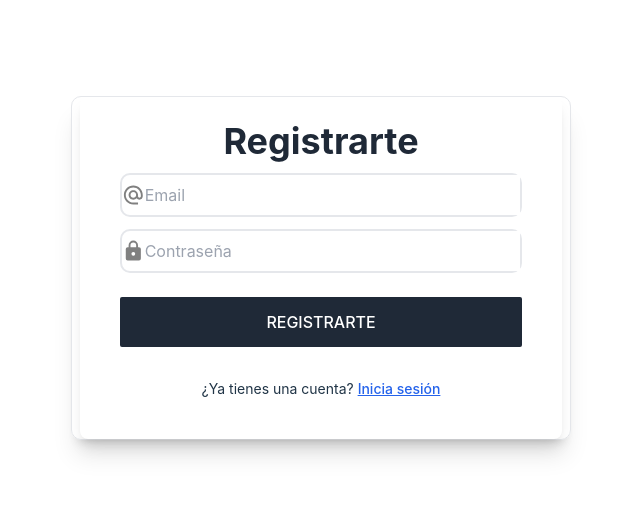
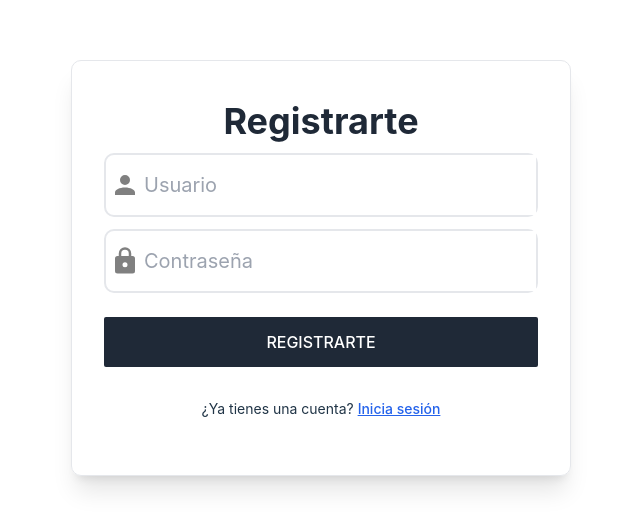
Before and after one commit to Tatiscode/clienteVotosAlcaldia, a React (Vite) app: page /SingUp in a window 1280 px wide. Shown: the part 132-662 px from the top of the page, without its empty margins (319-959 px from the left). Built offline with nearby package versions, Linux system fonts and the light colour scheme.

Commit message:
registro  terminado 4

```diff
--- a/src/components/Login.tsx
+++ b/src/components/Login.tsx
@@ -7,12 +7,9 @@ export const Login = () => {
 
 
         <div className=" w-full md:w-[500px] shadow-xl border rounded-[10px]">
-              <div className="mx-2 md:my-0  sm:my-auto     ">
+              <div className="mx-2 md:my-0  ">
 
-             <div className="
-                 px-6 py-10
-                  ">
-
+             <div className="px-6 py-10">
 
                  <h2 className="text-center font-bold text-3xl lg:text-4xl text-gray-800">
                      Iniciar sesion
--- a/src/components/Register.tsx
+++ b/src/components/Register.tsx
@@ -6,12 +6,11 @@ export const Register = () => {
   return (
      <>
 
-     <div className="w-[500px] shadow-xl border rounded-[10px]">
-     <div className="mx-2 my-20 sm:my-auto">
+     <div className=" w-full md:w-[500px] shadow-xl border rounded-[10px]">
+     <div className="mx-2 md:my-0  sm:my-auto">
 
              <div className="
-                 px-6 py-10 sm:px-10 sm:py-6
-                 bg-white rounded-lg shadow-md lg:shadow-lg">
+                 px-6 py-10">
 
 
                  <h2 className="text-center font-bold text-3xl lg:text-4xl text-gray-800">
@@ -22,19 +21,23 @@ export const Register = () => {
 
 
 
-                <div className="flex items-center justify-center border-2 rounded-[10px] my-3">
-                <svg xmlns="http://www.w3.org/2000/svg" width="24" height="24" viewBox="0 0 24 24"><path fill="gray" d="M12 1.95c-5.52 0-10 4.48-10 10s4.48 10 10 10h5v-2h-5c-4.34 0-8-3.66-8-8s3.66-8 8-8s8 3.66 8 8v1.43c0 .79-.71 1.57-1.5 1.57s-1.5-.78-1.5-1.57v-1.43c0-2.76-2.24-5-5-5s-5 2.24-5 5s2.24 5 5 5c1.38 0 2.64-.56 3.54-1.47c.65.89 1.77 1.47 2.96 1.47c1.97 0 3.5-1.6 3.5-3.57v-1.43c0-5.52-4.48-10-10-10zm0 13c-1.66 0-3-1.34-3-3s1.34-3 3-3s3 1.34 3 3s-1.34 3-3 3z"/></svg>
-                      <input id="email" type="email" name="email" placeholder="Email"
-                          className="block w-full py-2"
-                          required />
-                </div>
+                 <div className="flex items-center justify-center border-2 rounded-[10px] my-3 ">
+               <span className="px-1 block">
+               <svg xmlns="http://www.w3.org/2000/svg" width="30" height="30" viewBox="0 0 24 24"><path fill="gray" d="M12 4a4 4 0 0 1 4 4a4 4 0 0 1-4 4a4 4 0 0 1-4-4a4 4 0 0 1 4-4m0 10c4.42 0 8 1.79 8 4v2H4v-2c0-2.21 3.58-4 8-4Z"/></svg>
+               </span>
+                     <input id="user" type="text" name="user" placeholder="Usuario"
+                         className="block w-full py-4 outline-none text-xl"
+                         required />
+               </div>
 
-                  <div className="flex items-center justify-center border-2 rounded-[10px] my-3">
-                  <svg xmlns="http://www.w3.org/2000/svg" width="24" height="24" viewBox="0 0 24 24"><path fill="gray" d="M12 17a2 2 0 0 0 2-2a2 2 0 0 0-2-2a2 2 0 0 0-2 2a2 2 0 0 0 2 2m6-9a2 2 0 0 1 2 2v10a2 2 0 0 1-2 2H6a2 2 0 0 1-2-2V10a2 2 0 0 1 2-2h1V6a5 5 0 0 1 5-5a5 5 0 0 1 5 5v2h1m-6-5a3 3 0 0 0-3 3v2h6V6a3 3 0 0 0-3-3Z"/></svg>
-                      <input id="password" type="password" name="password" placeholder="Contraseña"
-                          className="block w-full py-2"
-                          required />
-                  </div>
+               <div className="flex items-center justify-center border-2 rounded-[10px] my-3 " >
+                <span className="px-1 block">
+                <svg xmlns="http://www.w3.org/2000/svg" width="30" height="30" viewBox="0 0 24 24"><path fill="gray" d="M12 17a2 2 0 0 0 2-2a2 2 0 0 0-2-2a2 2 0 0 0-2 2a2 2 0 0 0 2 2m6-9a2 2 0 0 1 2 2v10a2 2 0 0 1-2 2H6a2 2 0 0 1-2-2V10a2 2 0 0 1 2-2h1V6a5 5 0 0 1 5-5a5 5 0 0 1 5 5v2h1m-6-5a3 3 0 0 0-3 3v2h6V6a3 3 0 0 0-3-3Z"/></svg>
+                </span>
+                     <input id="password" type="password" name="password" placeholder="Contraseña"
+                         className="block w-full py-4 outline-none text-xl "
+                         required />
+                 </div>
 
 
 
```
